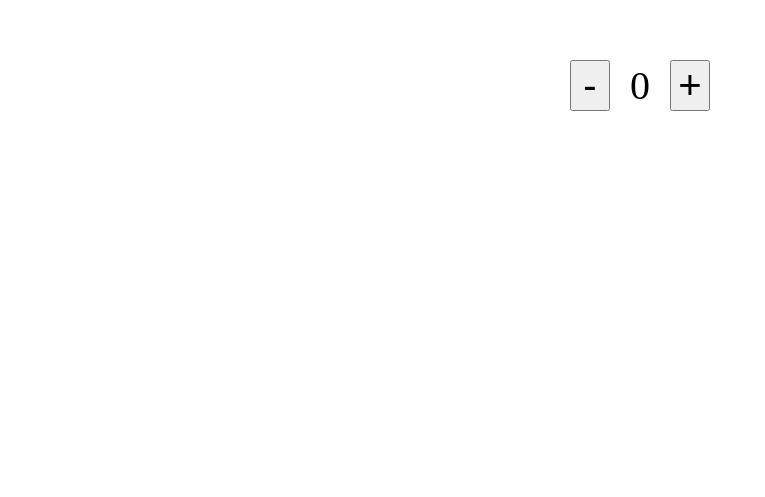
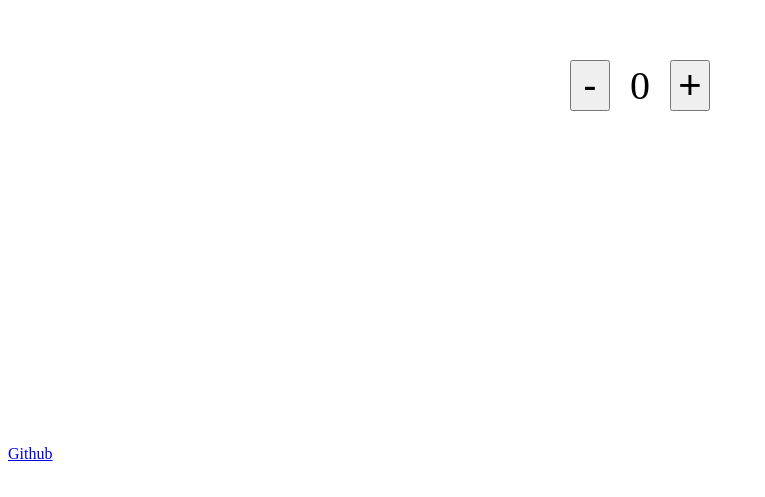
Before and after one commit to jecfish/nuxi-counter, a Nuxt app: page / in a window 1280 px wide. Shown: the part 283-780 px from the top of the page, without its empty margins (0-765 px from the left). Built offline with nearby package versions, Linux system fonts and the light colour scheme.

Commit message:
Add link to GH

```diff
--- a/app.vue
+++ b/app.vue
@@ -4,6 +4,7 @@
     <Label :counter="counter" />
     <Button label="+" @updateVal="increment()" />
   </section>
+  <a href="https://github.com/jecfish/nuxi-counter">Github</a>
 </template>
 <script setup>
 import { defineProps, ref } from 'vue'
```
